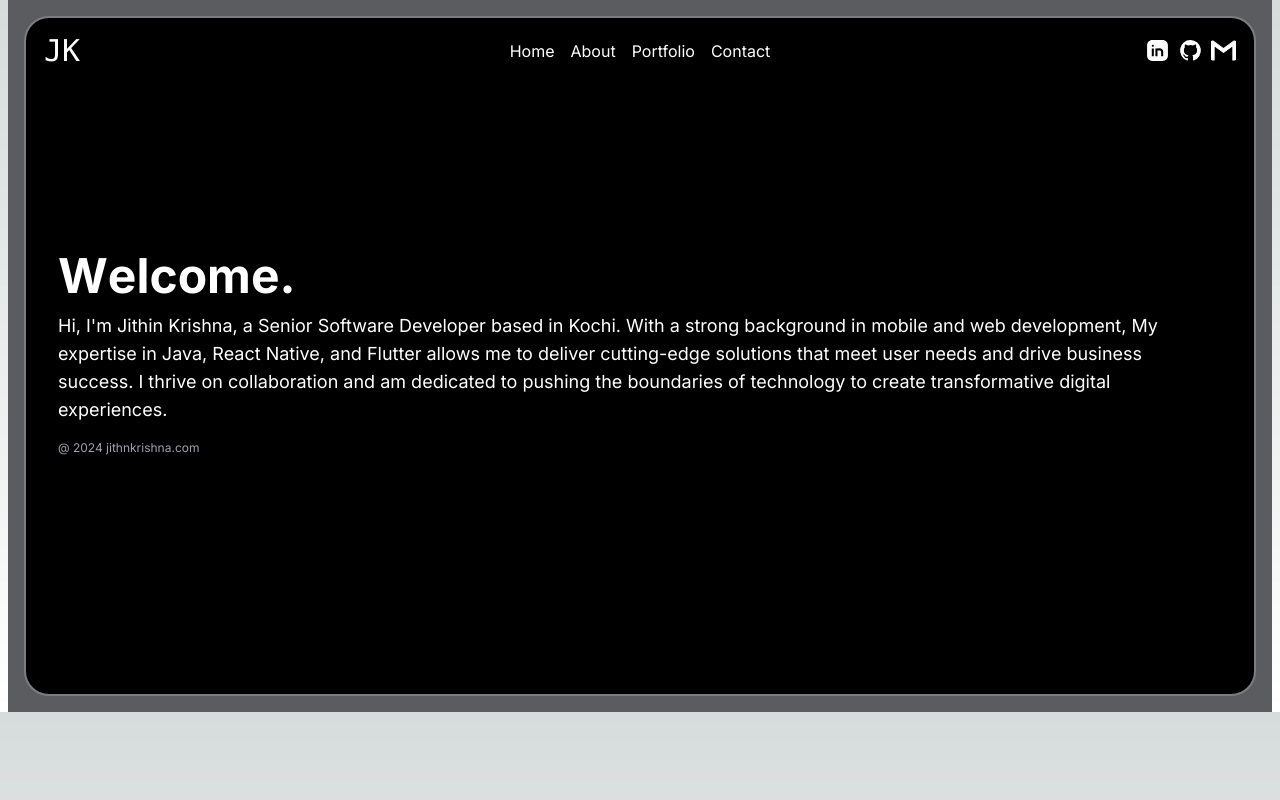
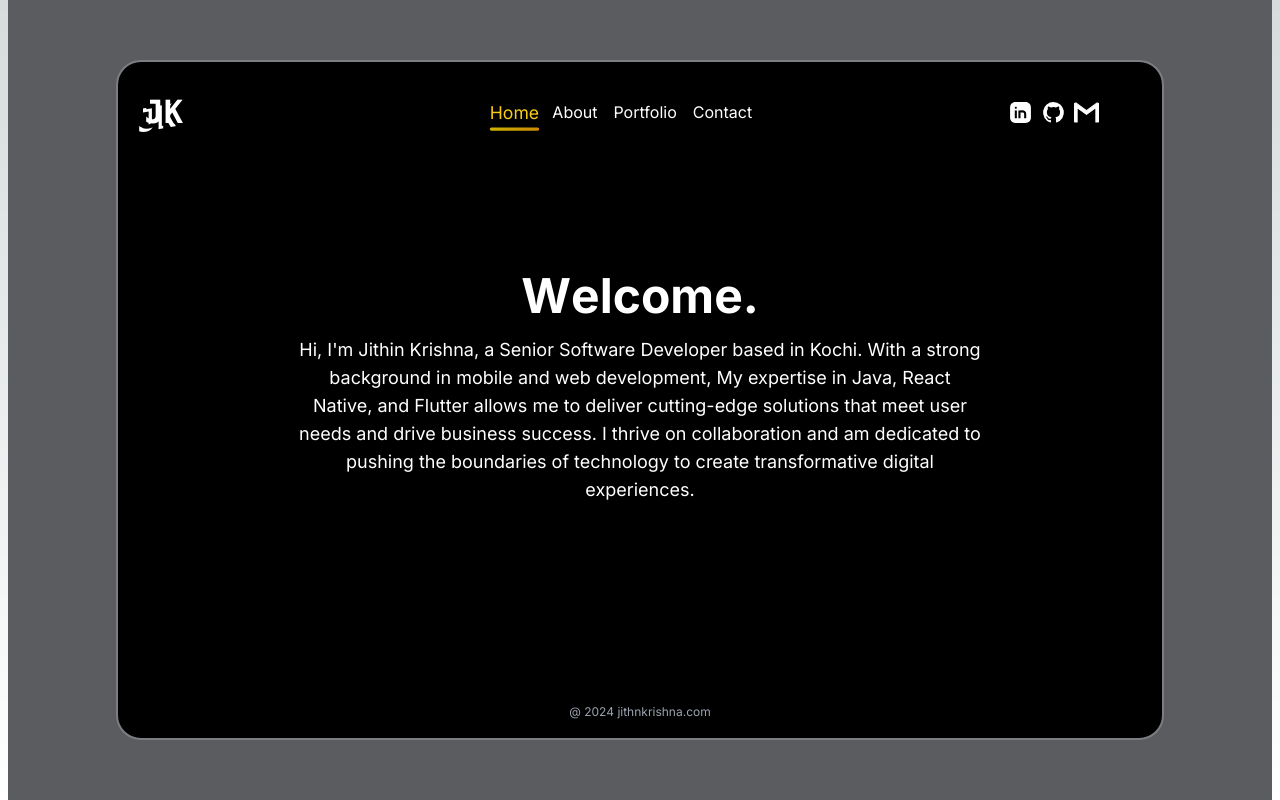
Before and after one commit to Jithinkrishnapu/portfolio, a Next.js app: page / in a window 1280 px wide. Built offline with nearby package versions, Linux system fonts and the light colour scheme.

Commit message:
feat(New Pages) new pages added

```diff
--- a/app/component/AnimationTextCharector.tsx
+++ b/app/component/AnimationTextCharector.tsx
@@ -4,10 +4,11 @@ import { motion } from "framer-motion";
 
 interface Props{
     text:string;
+    fontSize:string
 }
 
 
-const AnimatedTextCharacter = ({ text }:Props) => {
+const AnimatedTextCharacter = ({ text,fontSize }:Props) => {
 // splitting text into letters
   const letters = Array.from(text);
 
@@ -46,7 +47,7 @@ const AnimatedTextCharacter = ({ text }:Props) => {
 
   return (
     <motion.div
-      style={{ overflow: "hidden", display: "flex", fontSize: "3rem" }}
+      style={{ overflow: "hidden", display: "flex", fontSize: fontSize || "3rem"}}
       variants={container}
       initial="hidden"
       animate="visible"
--- a/app/component/FlipCard.tsx
+++ b/app/component/FlipCard.tsx
@@ -4,11 +4,11 @@ import Github from "../assets/github-svgrepo-com.svg";
 import LinkedIn from "../assets/linkedin-svgrepo-com.svg";
 import GMail from "../assets/gmail-svgrepo-com.svg";
 import Link from "next/link";
-import Playstore from "../assets/playstore-svgrepo-com.svg";
-import Appstore from "../assets/appstore-svgrepo-com.svg";
 import AnimatedTextCharacter from "./AnimationTextCharector";
-import MykareBanner from '../assets/mykare.webp';
-import Card from "./Card";
+import MykareBanner from "../assets/mykare.webp";
+import Cards from "./Card";
+import Navbar from "./NavBar";
+import Skills from "../pages/Skills";
 
 interface FlipCardProps {
   title: string;
@@ -20,6 +20,7 @@ const projects = [
   {
     title: "Mykare",
     description: "Description of Domposer.",
+    imageSrc:'https://play-lh.googleusercontent.com/Q0U4q2oN9Vio5sxuMv23yrCmhebKRaoFrK1P0URK22gdNpJ_FPzdi3ElGbKSfD2T6A=w832-h470-rw',
     playStore:
       "https://play.google.com/store/apps/details?id=com.mykare.mykare&pcampaignid=web_share",
     appStore: "https://apps.apple.com/in/app/mykare/id6578440951",
@@ -29,6 +30,7 @@ const projects = [
   {
     title: "Karemitra",
     description: "Description of Domposer.",
+    imageSrc:'https://play-lh.googleusercontent.com/pobDHyVoZQE9aJos2wcdXWSRL1U4c-MV_0flC7mye_4w6pkJB6gLA2i5OurgyBOc8uLB=w832-h470-rw',
     playStore:
       "https://play.google.com/store/apps/details?id=com.mykare.karemitra&pcampaignid=web_share",
     appStore: "https://apps.apple.com/in/app/karemitra/id6480199168",
@@ -38,6 +40,7 @@ const projects = [
   {
     title: "Kareflow",
     description: "Description of Bay.js.",
+    imageSrc:'https://play-lh.googleusercontent.com/QAUPZA8-8tNKoWzBM_RmaYyrqadNoLXpNPFrfqwLU7-K-LAlDMq5Uwqvh67OHfLdmxY=w832-h470-rw',
     playStore:
       "https://play.google.com/store/apps/details?id=com.mykare.crm&pcampaignid=web_share",
     appStore: "",
@@ -47,6 +50,7 @@ const projects = [
   {
     title: "Karebuddy",
     description: "Description of Cookiemunch.",
+    imageSrc:'https://play-lh.googleusercontent.com/qtJ2GTz_NbdWZm6L2F5GIWmDqyqmYfczdhIpUnWmOuI1hg9YablEj7XWWplQLxwGCkY4=w832-h470-rw',
     playStore:
       "https://play.google.com/store/apps/details?id=com.mykare.buddy&pcampaignid=web_share",
     appStore: "https://apps.apple.com/in/app/kare-buddy/id6449086925",
@@ -55,6 +59,24 @@ const projects = [
   },
   // Add more projects as needed
 ];
+
+const Home = () => {
+  return (
+    <div className=" md:w-[70%] m-auto flex-col items-center " >
+      <div className="flex items-center mb-5 justify-center space-x-4">
+        <h1 className="text-3xl md:text-4xl font-bold">
+          <AnimatedTextCharacter fontSize="3rem" text="Welcome." />
+        </h1>
+      </div>
+      <p className="text-sm md:text-center mb-5 md:text-lg">
+        {
+          "Hi, I'm Jithin Krishna, a Senior Software Developer based in Kochi. With a strong background in mobile and web development, My expertise in Java, React Native, and Flutter allows me to deliver cutting-edge solutions that meet user needs and drive business success. I thrive on collaboration and am dedicated to pushing the boundaries of technology to create transformative digital experiences. "
+        }
+      </p>
+      <p className="text-gray-400 text-center absolute bottom-5 left-0 right-0 text-xs">@ 2024 jithnkrishna.com</p>
+    </div>
+  );
+};
 
 const FlipCard: React.FC<FlipCardProps> = () => {
   const [isFlipped, setIsFlipped] = useState(false);
@@ -79,66 +101,27 @@ const FlipCard: React.FC<FlipCardProps> = () => {
 
   const FrontSide = () => (
     <Fragment>
-      <div className="flex-[1] top-3 px-5 flex absolute w-full justify-between items-center">
-        <div className="flex-[3] ">
-          <h1 className="text-[30px] text-white font-mono">JK</h1>
-        </div>
-        <div className="hidden md:flex space-x-4">
-          {["Home", "About", "Portfolio", "Contact"].map((section) => (
-            <h1
-              key={section}
-              className=" text-white cursor-pointer"
-              onClick={() => handleClick(section)}
-            >
-              {section}
-            </h1>
-          ))}
-        </div>
-        <div className="flex flex-[3] justify-end gap-2 ">
-          <Link href="https://www.linkedin.com/in/jithin-krishna-078680177/">
-            <LinkedIn height={25} width={25} fill={"#fff"} />
-          </Link>
-          <Link href="https://github.com/Jithinkrishnapu">
-            <Github height={25} width={25} fill={"#fff"} />
-          </Link>
-          <Link href="https://mail.google.com/mail/u/0/?tab=rm&ogbl#inbox?compose=CllgCJNqLRrfLdfRKPKgtHtJHKrfFftscMPVrDFhXXPsXpjfKVgPQVgQWXDxsKppfWtlSfkkvjB">
-            {" "}
-            <GMail height={25} width={25} fill={"#fff"} />
-          </Link>
-        </div>
-      </div>
-
-      <div className=" h-[85vh] bg-black text-white rounded-[25px] border-[2px] border-[#7c7d81] cursor-pointer flex flex-col justify-center items-start p-6 md:p-8 space-y-4">
-        {currentSection === "Home" && (
-          <>
-            <div className="flex items-center space-x-4">
-              <h1 className="text-3xl md:text-4xl font-bold">
-                <AnimatedTextCharacter text="Welcome." />
-              </h1>
-            </div>
-            <p className="text-sm md:text-lg">
-              {
-                "Hi, I'm Jithin Krishna, a Senior Software Developer based in Kochi. With a strong background in mobile and web development, My expertise in Java, React Native, and Flutter allows me to deliver cutting-edge solutions that meet user needs and drive business success. I thrive on collaboration and am dedicated to pushing the boundaries of technology to create transformative digital experiences. "
-              }
-            </p>
-            <p className="text-gray-400 text-xs">@ 2024 jithnkrishna.com</p>
-          </>
-        )}
+      <Navbar currentSection={currentSection} handleClick={handleClick} />
+      <div className=" h-[85vh] bg-black  text-white rounded-[25px] border-[2px] border-[#7c7d81] cursor-pointer flex flex-col justify-center items-start p-6 md:p-8 space-y-4">
+        {currentSection === "Home" && <Home />}
         {currentSection === "About" && (
-          <>
-            <h1 className="text-3xl md:text-4xl font-bold">About</h1>
-            <p className="text-sm md:text-lg">
+          <div className=" py-5 mt-[70px] mx-auto overflow-scroll" >
+            <h1 className="text-3xl md:text-4xl text-center font-bold">About</h1>
+            <p className="text-sm text-center md:text-lg">
               I am a Senior Software Developer with a strong background in
               mobile and web development.
             </p>
-          </>
+            <Skills/>
+          </div>
         )}
         {currentSection === "Portfolio" && (
           <>
-       <h1 className="font-bold text-[20px]">Projects</h1>
-       <div className="flex overflow-scroll   gap-2 items-center">
+            {/* <h1 className="font-bold text-[20px]">Projects</h1> */}
+            <div className="flex flex-wrap mt-[70px] mb-[70px] overflow-scroll gap-2 justify-center items-center">
               {projects.map((val, index) => (
-         <Card key={index} description={val.description} imageSrc={MykareBanner} title={val.title}  />
+                <Cards playstore={val.playStore} appStore={val.appStore}
+                  key={index} description={val.description} imageSrc={val.imageSrc} title={val.title}
+                />
               ))}
             </div>
           </>
@@ -154,12 +137,14 @@ const FlipCard: React.FC<FlipCardProps> = () => {
       </div>
 
       {/* Bottom Navigation for Mobile */}
-      <div className="fixed bottom-0 left-0 right-0 bg-black border-l-2 border-r-2 border-white rounded-b-[20px] text-white flex justify-around items-center py-2 md:hidden">
+      <div className="fixed bottom-0 left-0 right-0 bg-black border-l-2 border-r-2 border-white rounded-b-[20px] text-white flex justify-around items-center py-3 md:hidden">
         {["Home", "About", "Portfolio", "Contact"].map((section) => (
           <button
             key={section}
-            className={`flex-1 rounded-lg text-center py-2 ${
-              currentSection === section ? "bg-gray-700" : ""
+            className={`text-white cursor-pointer transition duration-300 ${
+              currentSection === section
+                ? "glossy-underline text-yellow-400 transform scale-110"
+                : "hover:text-yellow-300"
             }`}
             onClick={() => handleClick(section)}
           >
@@ -172,65 +157,33 @@ const FlipCard: React.FC<FlipCardProps> = () => {
 
   const BackSide = () => (
     <Fragment>
-      <div className="flex-[1] top-3 px-5 flex absolute w-full justify-between items-center">
-        <div className="flex-[3] ">
-          <h1 className="text-[30px] text-white font-mono">JK</h1>
-        </div>
-        <div className="hidden md:flex space-x-4">
-          {["Home", "About", "Portfolio", "Contact"].map((section) => (
-            <h1
-              key={section}
-              className="text-white cursor-pointer"
-              onClick={() => handleClick(section)}
-            >
-              {section}
-            </h1>
-          ))}
-        </div>
-        <div className="flex flex-[3] justify-end gap-2 ">
-          <Link href="https://www.linkedin.com/in/jithin-krishna-078680177/">
-            <LinkedIn height={25} width={25} fill={"#fff"} />
-          </Link>
-          <Link href="https://github.com/Jithinkrishnapu">
-            <Github height={25} width={25} fill={"#fff"} />
-          </Link>
-          <Link href="https://mail.google.com/mail/u/0/?tab=rm&ogbl#inbox?compose=CllgCJNqLRrfLdfRKPKgtHtJHKrfFftscMPVrDFhXXPsXpjfKVgPQVgQWXDxsKppfWtlSfkkvjB">
-            {" "}
-            <GMail height={25} width={25} fill={"#fff"} />
-          </Link>
-        </div>
-      </div>
+     <Navbar currentSection={currentSection} handleClick={handleClick} />
       <div className=" h-[85vh] bg-black text-white rounded-[25px] border-[2px] border-[#7c7d81] cursor-pointer flex flex-col justify-center items-start p-6 md:p-8 space-y-4">
-        {currentSection === "Home" && (
-          <>
-            <h1 className="text-3xl md:text-4xl font-bold">Home</h1>
-            <p className="text-sm md:text-lg">
-              Welcome to my portfolio. Click on the menu items to explore
-              more.
-            </p>
-          </>
-        )}
+        {currentSection === "Home" && <Home />}
         {currentSection === "About" && (
-          <>
-            <h1 className="text-3xl md:text-4xl font-bold">About</h1>
-            <p className="text-sm md:text-lg">
+          <div className=" py-5 mt-[70px] mx-auto overflow-scroll" >
+            <h2 className="text-3xl font-bold mb-8 text-center">About</h2>
+            <p className="text-sm text-center md:text-lg">
               I am a Senior Software Developer with a strong background in
               mobile and web development.
             </p>
-          </>
+            <Skills/>
+          </div>
         )}
         {currentSection === "Portfolio" && (
-        <div className="flex-1 justify-center overflow-scroll items-center px-5" >
-          <br/>
-          <br/>
+          <div className="flex-1 justify-center overflow-scroll items-center px-5">
+            <br />
+            <br />
             {/* <h1 className="font-bold text-[20px]">Projects</h1> */}
-        <div className="flex overflow-scroll flex-wrap  gap-5 items-center">
+            <div className="flex overflow-scroll flex-wrap  gap-5 justify-center items-center">
               {projects.map((val, index) => (
-          <Card key={index} description={val.description} imageSrc={MykareBanner} title={val.title}  />
+                <Cards playstore={val.playStore} appStore={val.appStore}
+                  key={index} description={val.description} imageSrc={val.imageSrc} title={val.title}
+                />
               ))}
             </div>
-          <br/>
-          <br/>
+            <br />
+            <br />
           </div>
         )}
         {currentSection === "Contact" && (
@@ -241,16 +194,17 @@ const FlipCard: React.FC<FlipCardProps> = () => {
             </p>
           </>
         )}
-
       </div>
 
       {/* Bottom Navigation for Mobile */}
-      <div className="fixed bottom-0 left-0 right-0 bg-black border-l-2 border-r-2 border-white rounded-b-[20px] text-white flex justify-around items-center py-2 md:hidden">
+      <div className="fixed bottom-0 left-0 right-0 bg-black border-l-2 border-r-2 border-white rounded-b-[20px] text-white flex justify-around items-center py-3 md:hidden">
         {["Home", "About", "Portfolio", "Contact"].map((section) => (
           <button
             key={section}
-            className={`flex-1 rounded-lg text-center py-2 ${
-              currentSection === section ? "bg-gray-700" : ""
+            className={`text-white cursor-pointer transition duration-300 ${
+              currentSection === section
+                ? "glossy-underline text-yellow-400 transform scale-110"
+                : "hover:text-yellow-300"
             }`}
             onClick={() => handleClick(section)}
           >
@@ -263,7 +217,7 @@ const FlipCard: React.FC<FlipCardProps> = () => {
 
   return (
     <ReactCardFlip
-      containerClassName="w-full"
+      containerClassName="w-[85%]"
       isFlipped={isFlipped}
       flipDirection="horizontal"
     >
@@ -274,7 +228,6 @@ const FlipCard: React.FC<FlipCardProps> = () => {
       <BackSide />
     </ReactCardFlip>
   );
-
 };
 
 export default FlipCard;
--- /dev/null
+++ b/app/component/NavBar.tsx
@@ -0,0 +1,47 @@
+import React from 'react';
+import Link from 'next/link';
+import Github from "../assets/github-svgrepo-com.svg";
+import LinkedIn from "../assets/linkedin-svgrepo-com.svg";
+import GMail from "../assets/gmail-svgrepo-com.svg";
+import '../styles/Navbar.css'
+
+interface Props {
+    currentSection:string, handleClick:(section:string)=>void
+}
+const Navbar = ({ currentSection, handleClick }:Props) => {
+  return (
+    <div className="flex-[1] px-5 top-3 z-30 md:z-10 h-[80px] overflow-hidden bg-black flex absolute w-[95%] left-[8px] justify-between items-center">
+      <div className="flex-[3] ">
+      <h1 className="logo-3d font-mono">JK</h1>
+      </div>
+      <div className="hidden bg-black md:flex space-x-4">
+        {["Home", "About", "Portfolio", "Contact"].map((section) => (
+          <h1
+            key={section}
+            className={`text-white cursor-pointer transition duration-300 ${
+                currentSection === section
+                  ? "glossy-underline text-yellow-400 transform scale-110"
+                  : "hover:text-yellow-300"
+              }`}
+            onClick={() => handleClick(section)}
+          >
+            {section}
+          </h1>
+        ))}
+      </div>
+      <div className="flex flex-[3] justify-end gap-2 ">
+        <Link href="https://www.linkedin.com/in/jithin-krishna-078680177/">
+          <LinkedIn height={25} width={25} fill={"#fff"} />
+        </Link>
+        <Link href="https://github.com/Jithinkrishnapu">
+          <Github height={25} width={25} fill={"#fff"} />
+        </Link>
+        <Link href="https://mail.google.com/mail/u/0/?tab=rm&ogbl#inbox?compose=CllgCJNqLRrfLdfRKPKgtHtJHKrfFftscMPVrDFhXXPsXpjfKVgPQVgQWXDxsKppfWtlSfkkvjB">
+          <GMail height={25} width={25} fill={"#fff"} />
+        </Link>
+      </div>
+    </div>
+  );
+};
+
+export default Navbar;
--- /dev/null
+++ b/app/pages/Skills.tsx
@@ -0,0 +1,39 @@
+import React from 'react';
+import AnimatedTextWord from '../component/AnimationTextWord';
+import AnimatedTextCharacter from '../component/AnimationTextCharector';
+
+const skills = [
+  'JavaScript',
+  'TypeScript',
+  'React',
+  'Next.js',
+  'Tailwind CSS',
+  'Node.js',
+  'Express',
+  'MongoDB',
+  'GraphQL',
+  'Docker'
+];
+
+const Skills: React.FC = () => {
+  return (
+    <section className=" text-white py-16">
+      <div className="container mx-auto px-8">
+        <h2 className="text-3xl font-bold mb-8 text-center">
+           Skills
+        </h2>
+        <div className="flex flex-wrap justify-center">
+          {skills.map((skill) => (
+            <div key={skill} className="m-4 p-4 shadow-lg transform hover:scale-110 transition-transform duration-300">
+              <h3 className="text-[16px] font-semibold">
+                <AnimatedTextWord text={skill} />
+              </h3>
+            </div>
+          ))}
+        </div>
+      </div>
+    </section>
+  );
+};
+
+export default Skills;
--- a/app/pages/portfolio.tsx
+++ b/app/pages/portfolio.tsx
@@ -25,7 +25,7 @@ const Portfolio: React.FC = () => {
   const [selectedProjectIndex, setSelectedProjectIndex] = useState(0);
 
   return (
-    <div className="flex w-full flex-col items-center justify-center py-4 px-2 sm:px-4 bg-[#5b5c60]">
+    <div className="flex h-[100vh] w-full flex-col items-center justify-center  px-2 sm:px-4 bg-[#5b5c60]">
       {/* <div className="w-full flex justify-center items-center px-2 sm:px-4"> */}
         <FlipCard
           title={projects[selectedProjectIndex].title}
--- /dev/null
+++ b/app/styles/Navbar.css
@@ -0,0 +1,54 @@
+.glossy-underline {
+    position: relative;
+  }
+
+  .glossy-underline::after {
+    content: '';
+    position: absolute;
+    bottom: -5px;
+    left: 0;
+    width: 100%;
+    height: 3px;
+    background: linear-gradient(to right, #ffdd00, #ffaa00);
+    border-radius: 2px;
+    opacity: 0.8;
+    animation: glossy-animation 1s linear infinite;
+  }
+
+  .logo-3d {
+    font-size: 2rem;
+    font-weight: bold;
+    color: #ffff;
+    position: relative;
+  }
+
+  .logo-3d::before {
+    content: 'JK';
+    position: absolute;
+    top: 0;
+    left: 0;
+    color: #000000;
+    z-index: -1;
+    transform: translate(-0.2rem, 0.2rem) skewY(-10deg);
+    clip-path: polygon(0 0, 100% 0, 100% 100%, 0 100%);
+  }
+
+  .logo-3d::after {
+    content: 'JK';
+    position: absolute;
+    top: 0;
+    left: 0;
+    color: #fff;
+    z-index: -2;
+    transform: translate(-0.4rem, 0.4rem) skewY(-10deg);
+    clip-path: polygon(0 0, 100% 0, 100% 100%, 0 100%);
+  }
+
+  @keyframes glossy-animation {
+    0% {
+      background-position: 0% 50%;
+    }
+    100% {
+      background-position: 100% 50%;
+    }
+  }
--- a/package.json
+++ b/package.json
@@ -9,6 +9,7 @@
     "lint": "next lint"
   },
   "dependencies": {
+    "@nextui-org/react": "^2.4.6",
     "framer-motion": "^11.3.19",
     "next": "14.2.5",
     "react": "^18",
```
Also changed, not shown: app/component/Card.tsx (+27 -54 lines), 1 other file (tests, documents, lock files or other folders). Lines whose indentation alone changed are shown as unchanged.
